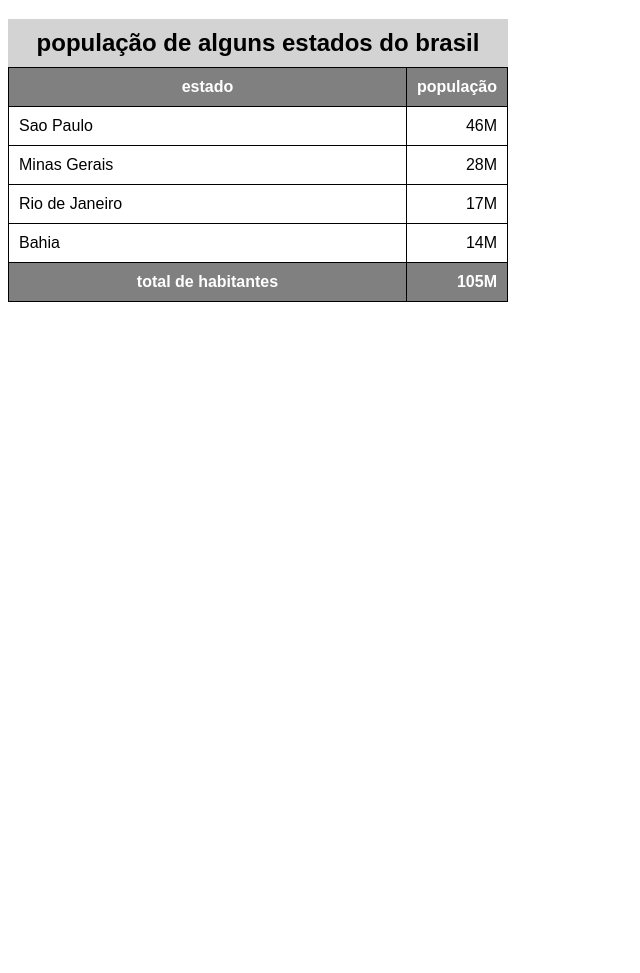
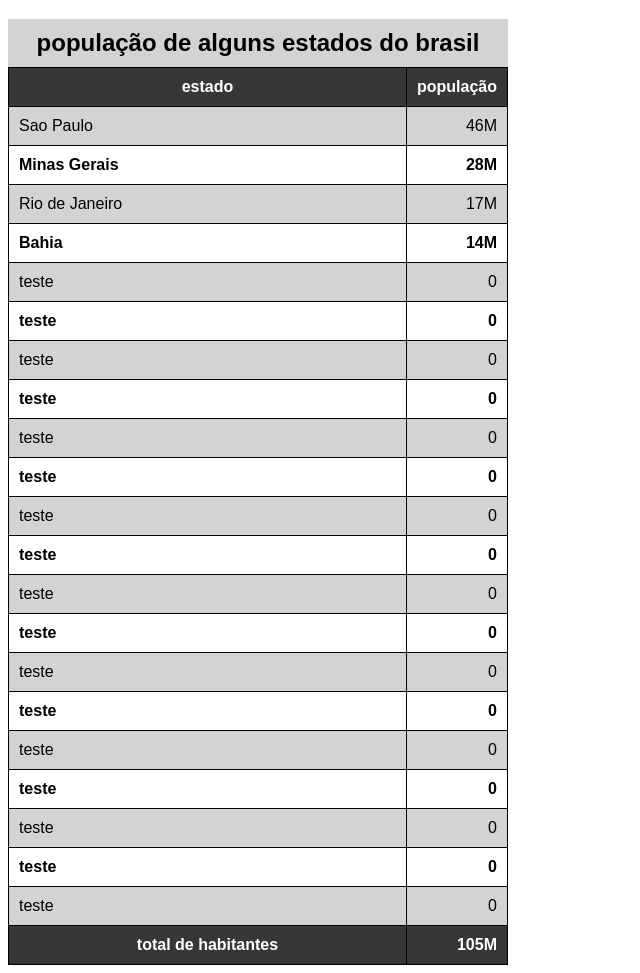
Before and after one commit to Guteu/html-css, a plain HTML site: page exercicios/ex023-tabelas/tabela002.html in a window 1280 px wide. Shown: the part 61-1034 px from the top of the page, without its empty margins (0-640 px from the left). Before the commit the page ends 800 px from the top, so only its background shows below. Drawn offline with Linux system fonts and the light colour scheme.

Commit message:
finalização tabela002 e criação da tabela003

```diff
--- a/exercicios/ex023-tabelas/tabela002.html
+++ b/exercicios/ex023-tabelas/tabela002.html
@@ -31,8 +31,23 @@
         }
 
         thead, tfoot {
-            background-color: gray;
+            background-color: #373737;
             color: white;
+        }
+
+        thead > tr > th {
+            position: sticky;
+            top: -1px;
+            background-color: #373737;
+        }
+
+        tbody > tr:nth-child(odd) {
+            background-color: lightgray;
+        }
+
+        tbody > tr:nth-child(even) {
+            background-color: white;
+            font-weight: bold;
         }
 
     </style>
@@ -73,6 +88,74 @@
                 <td>Bahia</td>
                 <td class="num">14M</td>
             </tr>
+            <tr>
+                <td>teste</td>
+                <td class="num">0</td>
+            </tr>
+            <tr>
+                <td>teste</td>
+                <td class="num">0</td>
+            </tr>
+            <tr>
+                <td>teste</td>
+                <td class="num">0</td>
+            </tr>
+            <tr>
+                <td>teste</td>
+                <td class="num">0</td>
+            </tr>
+            <tr>
+                <td>teste</td>
+                <td class="num">0</td>
+            </tr>
+            <tr>
+                <td>teste</td>
+                <td class="num">0</td>
+            </tr>
+            <tr>
+                <td>teste</td>
+                <td class="num">0</td>
+            </tr>
+            <tr>
+                <td>teste</td>
+                <td class="num">0</td>
+            </tr>
+            <tr>
+                <td>teste</td>
+                <td class="num">0</td>
+            </tr>
+            <tr>
+                <td>teste</td>
+                <td class="num">0</td>
+            </tr>
+            <tr>
+                <td>teste</td>
+                <td class="num">0</td>
+            </tr>
+            <tr>
+                <td>teste</td>
+                <td class="num">0</td>
+            </tr>
+            <tr>
+                <td>teste</td>
+                <td class="num">0</td>
+            </tr>
+            <tr>
+                <td>teste</td>
+                <td class="num">0</td>
+            </tr>
+            <tr>
+                <td>teste</td>
+                <td class="num">0</td>
+            </tr>
+            <tr>
+                <td>teste</td>
+                <td class="num">0</td>
+            </tr>
+            <tr>
+                <td>teste</td>
+                <td class="num">0</td>
+            </tr>
         </tbody>
         <tfoot>
             <tr>
```
Also changed, not shown: exercicios/ex023-tabelas/tabela003.html (added, +40 -0 lines).
